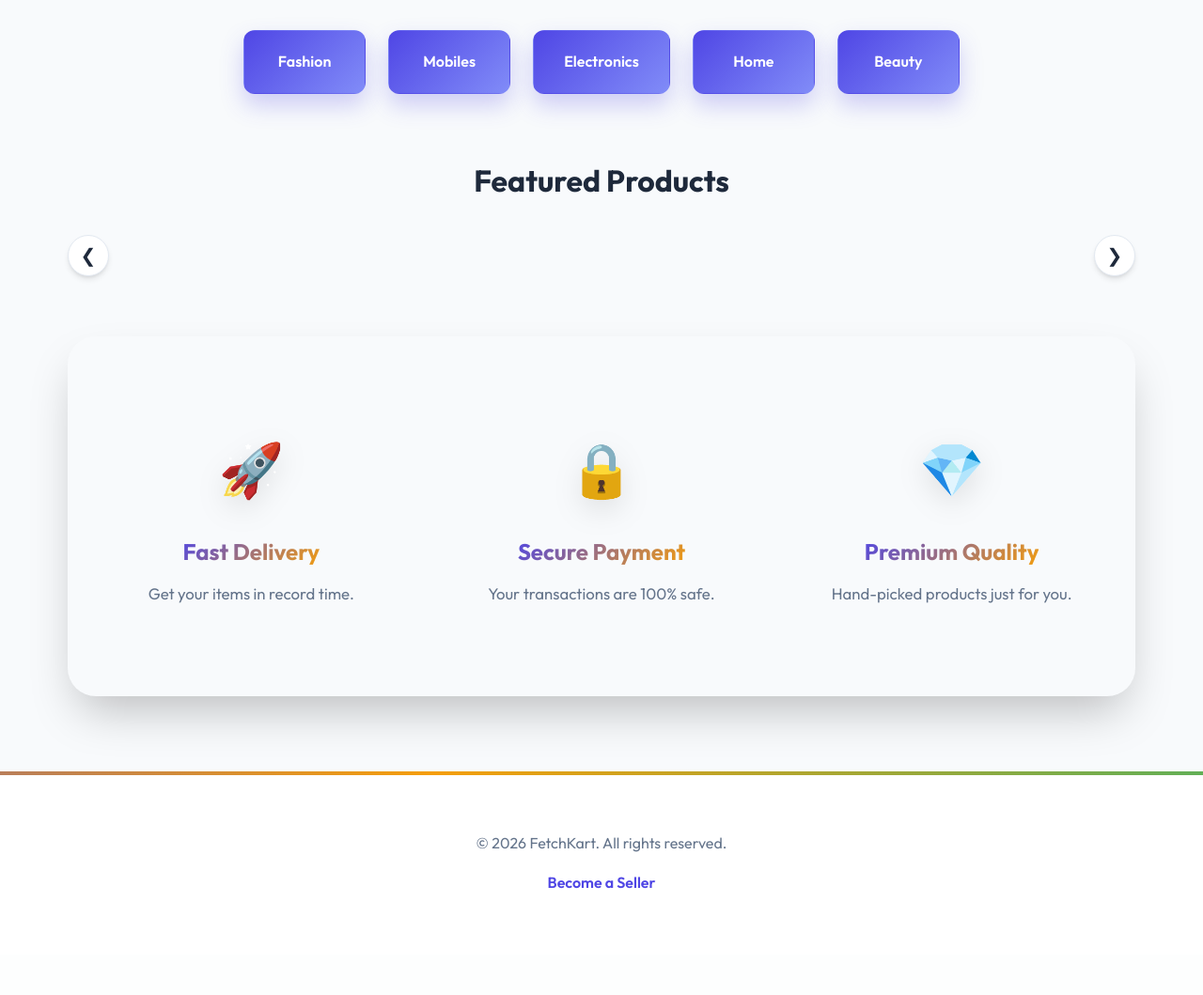
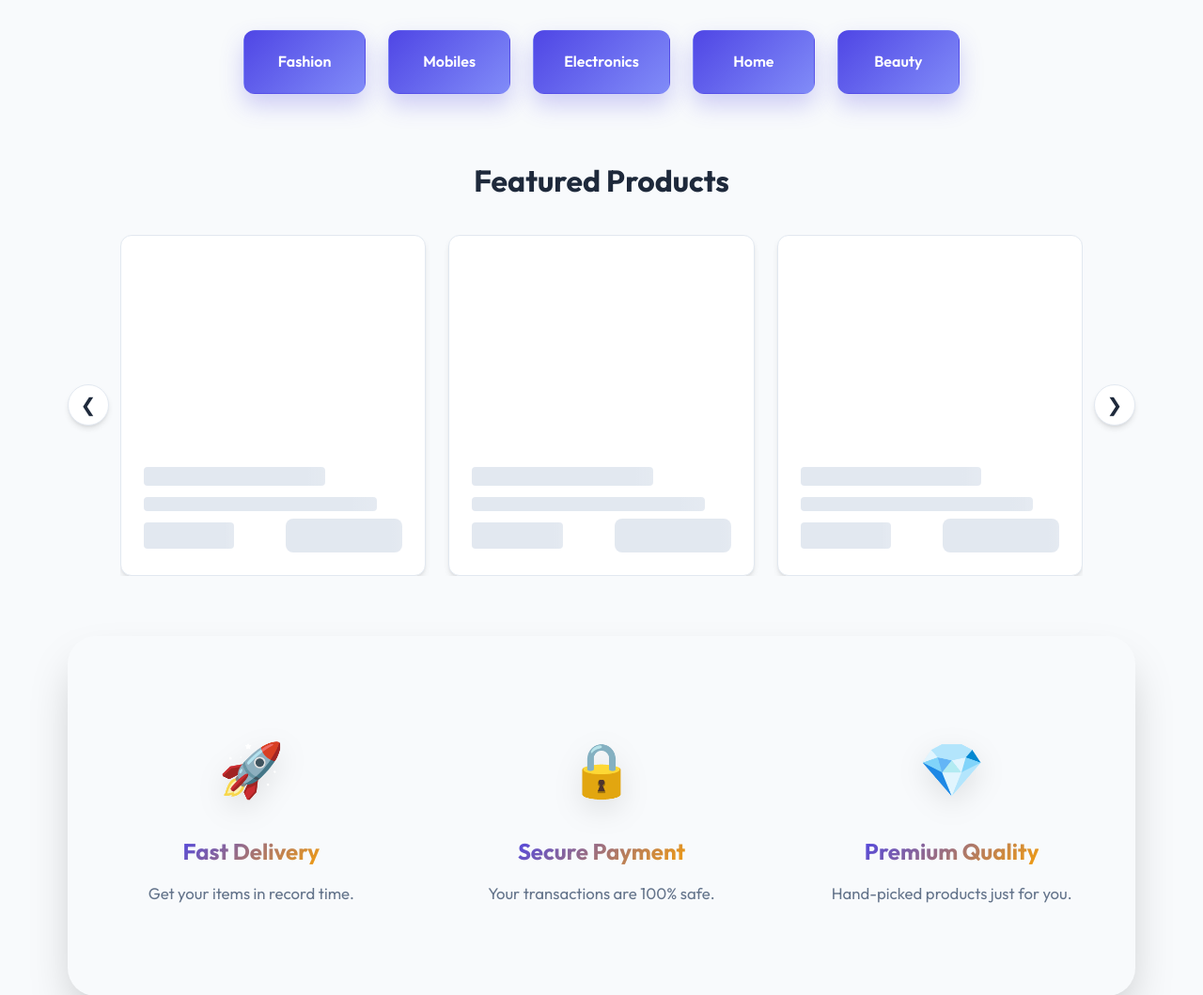
Before and after one commit to Rudra-Gon/FetchKart, a PHP site: page / in a window 1280 px wide. Shown: the part 661-1720 px from the top of the page at 94% size. Before the commit the page ends 1607 px from the top, so only its background shows below. Run offline with PHP 8.4, Linux system fonts and the light colour scheme; data comes from the database, SQL or seed files in the repository; data that the repository does not hold is empty.

Commit message:
added some quality of life features like loading animation ,better blur effects etc

```diff
--- a/js/main.js
+++ b/js/main.js
@@ -39,6 +39,22 @@ let allProducts = [];
 
 // Fetch products from the PHP API
 async function loadProducts() {
+    const container = document.getElementById('products-container');
+    if (container) {
+        // Show skeleton loading
+        container.innerHTML = Array(8).fill(0).map(() => `
+            <div class="product-card skeleton-card">
+                <div class="product-image skeleton"></div>
+                <div class="skeleton skeleton-title"></div>
+                <div class="skeleton skeleton-text"></div>
+                <div class="product-footer">
+                    <div class="skeleton skeleton-price"></div>
+                    <div class="skeleton skeleton-btn"></div>
+                </div>
+            </div>
+        `).join('');
+    }
+
     try {
         const response = await fetch('api/get_products.php');
         allProducts = await response.json();
@@ -135,6 +151,20 @@ function renderProducts(products) {
 
 // Load Featured Products on Home page
 async function loadFeaturedProducts() {
+    const container = document.getElementById('featured-container');
+    if (container) {
+        container.innerHTML = Array(3).fill(0).map(() => `
+            <div class="product-card skeleton-card">
+                <div class="product-image skeleton"></div>
+                <div class="skeleton skeleton-title"></div>
+                <div class="skeleton skeleton-text"></div>
+                <div class="product-footer">
+                    <div class="skeleton skeleton-price"></div>
+                    <div class="skeleton skeleton-btn"></div>
+                </div>
+            </div>
+        `).join('');
+    }
     try {
         const response = await fetch('api/get_products.php');
         const products = await response.json();
--- a/style.css
+++ b/style.css
@@ -1465,3 +1496,28 @@ body.dark .feature-item h3 {
 .product-grid > .reveal, .category-grid > .reveal, .features-section > .reveal {
     transition-delay: calc(var(--i, 0) * 0.1s);
 }
+
+/* Skeleton Loader */
+.skeleton {
+    background: linear-gradient(90deg, var(--border) 25%, rgba(226, 232, 240, 0.5) 50%, var(--border) 75%);
+    background-size: 200% 100%;
+    animation: shimmer 1.5s infinite linear;
+    border-radius: 4px;
+}
+
+body.dark .skeleton {
+    background: linear-gradient(90deg, #334155 25%, #475569 50%, #334155 75%);
+    background-size: 200% 100%;
+}
+
+@keyframes shimmer {
+    0% { background-position: -200% 0; }
+    100% { background-position: 200% 0; }
+}
+
+.skeleton-title { height: 1.25rem; width: 70%; margin-bottom: 0.75rem; }
+.skeleton-text { height: 0.9rem; width: 90%; margin-bottom: 0.5rem; }
+.skeleton-price { height: 1.75rem; width: 35%; }
+.skeleton-btn { height: 2.25rem; width: 45%; border-radius: 8px; }
+.skeleton-card { pointer-events: none; }
+.skeleton-card .product-image { background: transparent !important; }
```
Also changed, not shown: other parts of style.css (+41 -10 lines).
